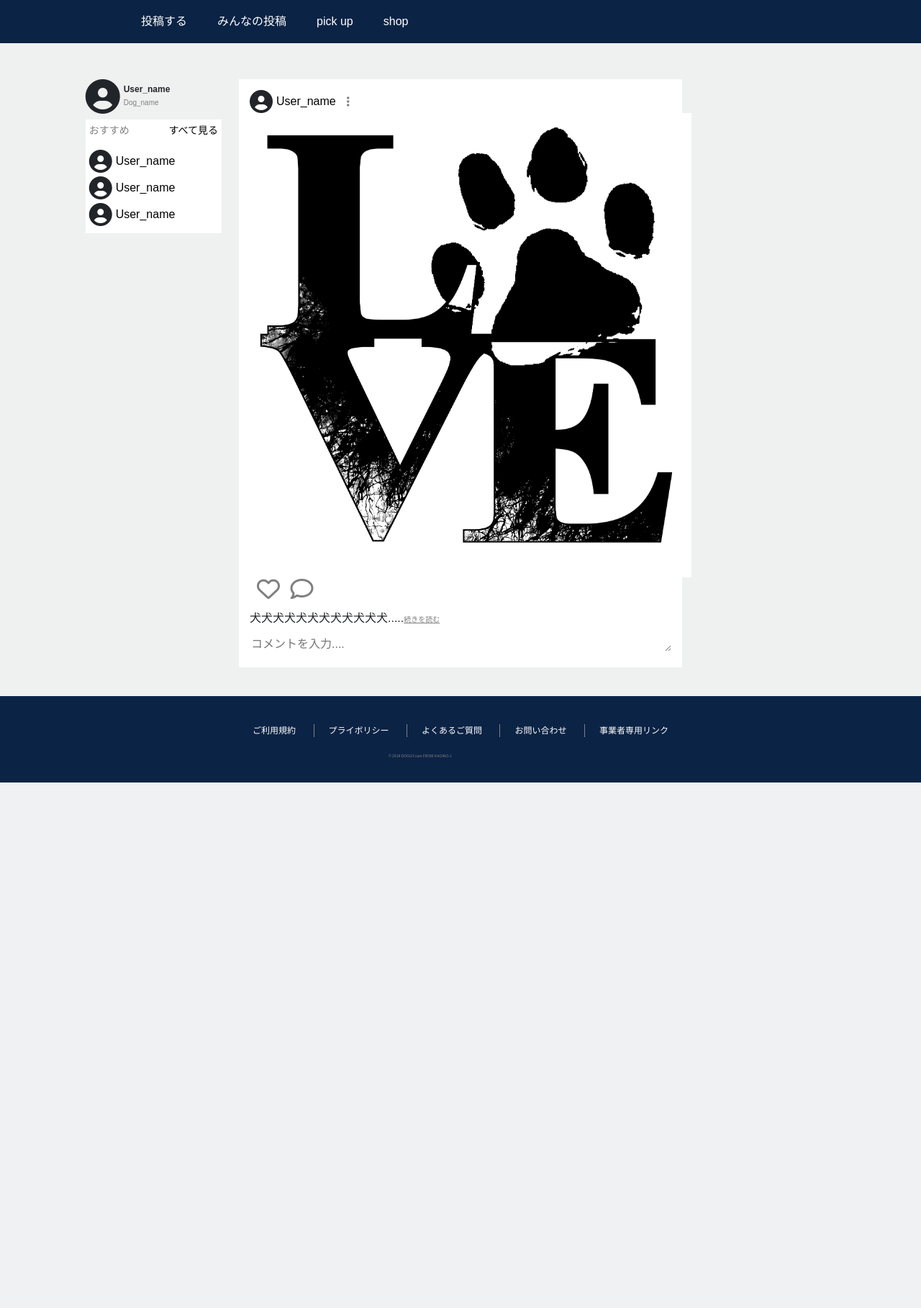
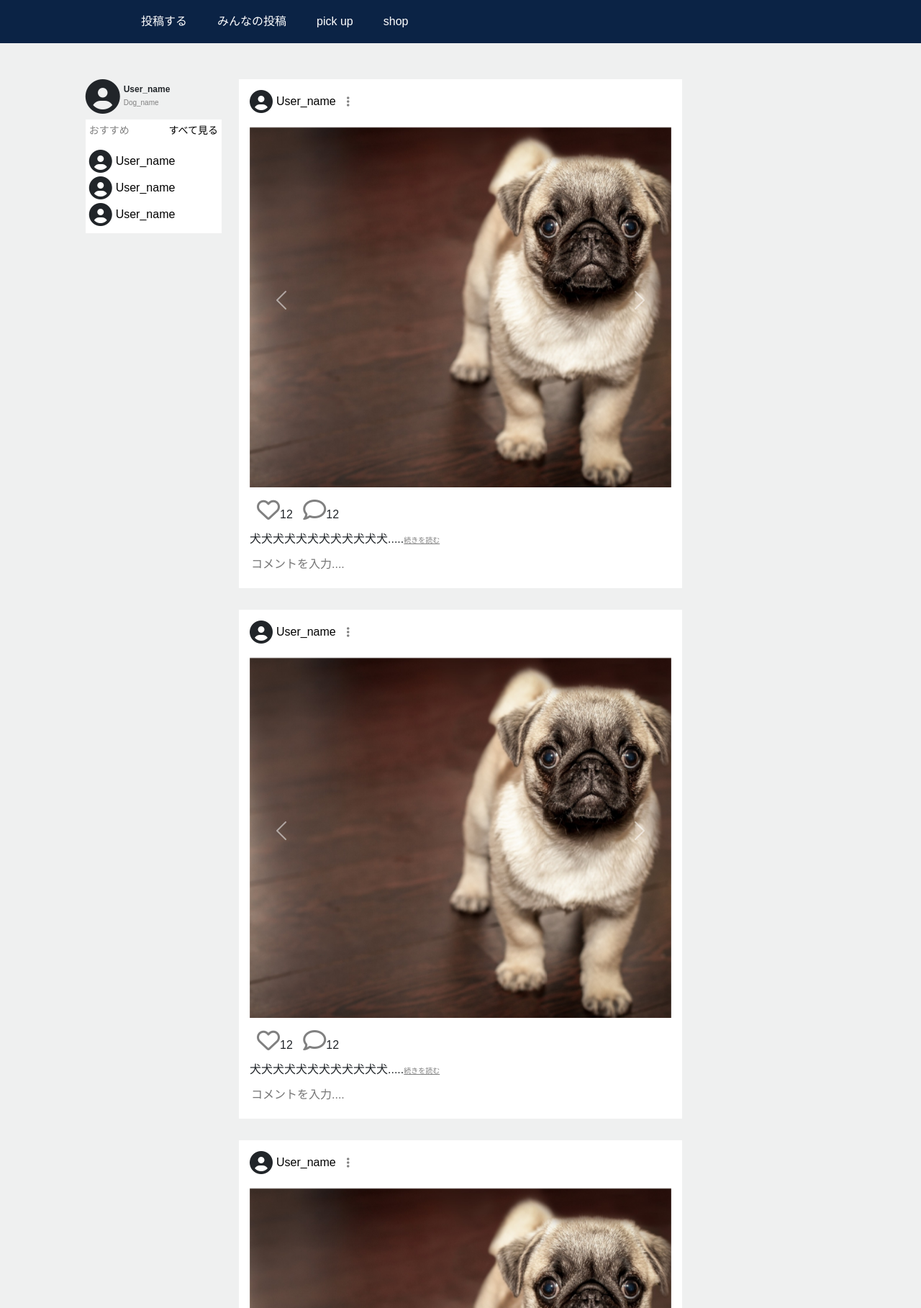
Before and after one commit to panage-jp/doggy.com, a Rails app: page /post in a window 1280 px wide. Shown: the part 103-1920 px from the top of the page at 72% size. Before the commit the page ends 1190 px from the top, so only its background shows below. Run offline with Rails 7, Linux system fonts and the light colour scheme; style sheets or scripts are compiled from the project's sources; some libraries are stand-ins or nearby versions.

Commit message:
complete tweet list view

```diff
--- a/app/assets/stylesheets/header.scss
+++ b/app/assets/stylesheets/header.scss
@@ -56,6 +56,17 @@
     background-color: #E4E4E4;
     opacity: 0.3;
   }
+}
+
+.header_second {
+
+  .fader {
+    padding-bottom: 40px;
+    width: 100%;
+    background-color: rgba(11, 35, 69, 0.9);
+    position: absolute;
+    z-index: 3;
+  }
 
 
 
@@ -76,18 +87,6 @@
       background-color: #0b2345;
       opacity: 0.7;
     }
-  }
-
-}
-
-.header_second {
-
-  .fader {
-    padding-bottom: 40px;
-    width: 100%;
-    background-color: rgba(11, 35, 69, 0.9);
-    position: absolute;
-    z-index: 3;
   }
 
   .list_nav {
--- a/app/assets/stylesheets/post.scss
+++ b/app/assets/stylesheets/post.scss
@@ -6,6 +6,7 @@
 
     .post_row_left {
       margin-top: 30px;
+
 
       .post__user {
         display: flex;
@@ -83,6 +84,8 @@
         background-color: white;
         padding: 15px;
 
+        margin-bottom: 30px;
+
         .post__maincontent-posts-title {
           height: 32px;
           display: flex;
@@ -115,12 +118,14 @@
           text-align: center;
 
           img {
-            object-fit: cover;
-            width: 614px;
+            margin-top: 20px;
+
           }
         }
 
         .post__maincontent-posts-icons {
+          margin-top: 15px;
+
           .post__maincontent-posts-icons-a {
             margin-left: 10px;
             color: gray;
@@ -148,8 +153,9 @@
         }
 
         .post__maincontent-posts-commentform {
-          textarea {
-            height: 1.5em;
+          padding-bottom: 5px;
+
+          input {
             border: none;
             width: 100%;
           }
--- /dev/null
+++ b/app/views/notes/_postContent.html.erb
@@ -0,0 +1,45 @@
+<div class="post__maincontent-posts">
+  <div class="post__maincontent-posts-title">
+    <i class="fas fa-user-circle fa-2x"></i>
+    <a class="user_name" href="#">User_name</a>
+    <div class="fas-modifier">
+      <a href="#"><i class="fas fa-ellipsis-v"></i></a>
+    </div>
+  </div>
+  <div class="post__maincontent-posts-image">
+    <div id="carouselExampleControls<%=id%>" class="carousel slide">
+
+      <div class="carousel-inner">
+        <div class="carousel-item active">
+          <img class="d-block w-100" src="/assets/pag.jpg" alt="第1スライド">
+        </div>
+        <div class="carousel-item">
+          <img class="d-block w-100" src="/assets/pag.jpg" alt="第2スライド">
+        </div>
+        <div class="carousel-item">
+          <img class="d-block w-100" src="/assets/pag.jpg" alt="第3スライド">
+        </div>
+      </div>
+
+      <a class="carousel-control-prev" href="#carouselExampleControls<%=id%>" role="button" data-slide="prev">
+        <span class="carousel-control-prev-icon" aria-hidden="true"></span>
+        <span class="sr-only">前へ</span>
+      </a>
+      <a class="carousel-control-next" href="#carouselExampleControls<%=id%>" role="button" data-slide="next">
+        <span class="carousel-control-next-icon" aria-hidden="true"></span>
+        <span class="sr-only">次へ</span>
+      </a>
+    </div>
+  </div>
+  <div class="post__maincontent-posts-icons">
+    <a href="#" class="post__maincontent-posts-icons-a"><i class="far fa-heart fa-2x"></i></a><span>12</span>
+    <a href="#" class="post__maincontent-posts-icons-a"><i class="far fa-comment fa-2x"></i></a><span>12</span>
+  </div>
+  <div class="post__maincontent-posts-comments">
+    犬犬犬犬犬犬犬犬犬犬犬犬.....<a href="#" class="tuzuki">続きを読む</a>
+  </div>
+  <div class="post__maincontent-posts-commentform">
+    <input placeholder="コメントを入力...."></input>
+  </div>
+
+</div>
--- a/app/views/notes/post.html.erb
+++ b/app/views/notes/post.html.erb
@@ -35,29 +35,10 @@
         </div>
       </div>
       <div class="post_row_right col-xs-12 col-sm-6 ">
-        <div class="post__maincontent-posts">
-          <div class="post__maincontent-posts-title">
-            <i class="fas fa-user-circle fa-2x"></i>
-            <a class="user_name" href="#">User_name</a>
-            <div class="fas-modifier">
-              <a href="#"><i class="fas fa-ellipsis-v"></i></a>
-            </div>
-          </div>
-          <div class="post__maincontent-posts-image">
-            <img src="assets/love.png">
-          </div>
-          <div class="post__maincontent-posts-icons">
-            <a href="#" class="post__maincontent-posts-icons-a"><i class="far fa-heart fa-2x"></i></a>
-            <a href="#" class="post__maincontent-posts-icons-a"><i class="far fa-comment fa-2x"></i></a>
-          </div>
-          <div class="post__maincontent-posts-comments">
-            犬犬犬犬犬犬犬犬犬犬犬犬.....<a href="#" class="tuzuki">続きを読む</a>
-          </div>
-          <div class="post__maincontent-posts-commentform">
-            <textarea placeholder="コメントを入力...."></textarea>
-          </div>
-
-        </div>
+        <%= render partial:"postContent", locals: {id: "1"}%>
+        <%= render partial:"postContent", locals: {id: "2"}%>
+        <%= render partial:"postContent", locals: {id: "3"}%>
+        <%= render partial:"postContent", locals: {id: "4"}%>
       </div>
 
     </div>
```
